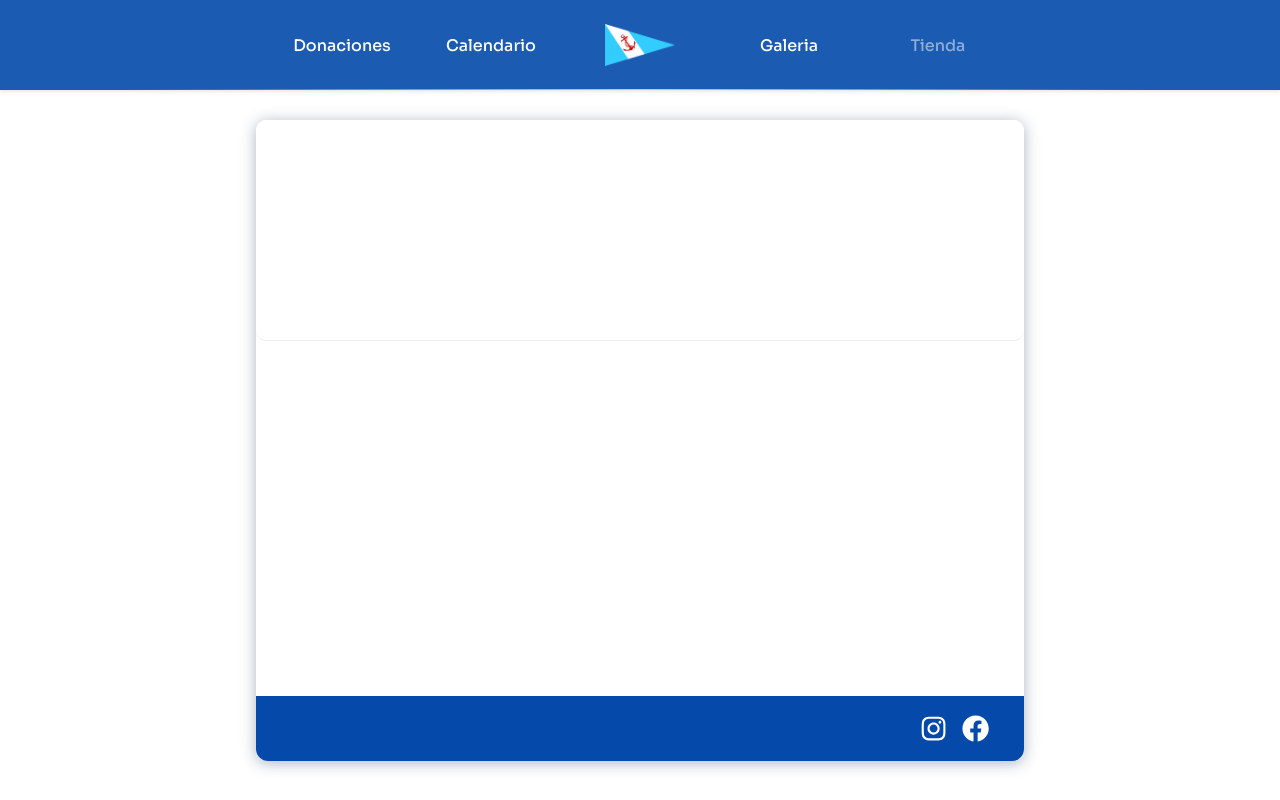
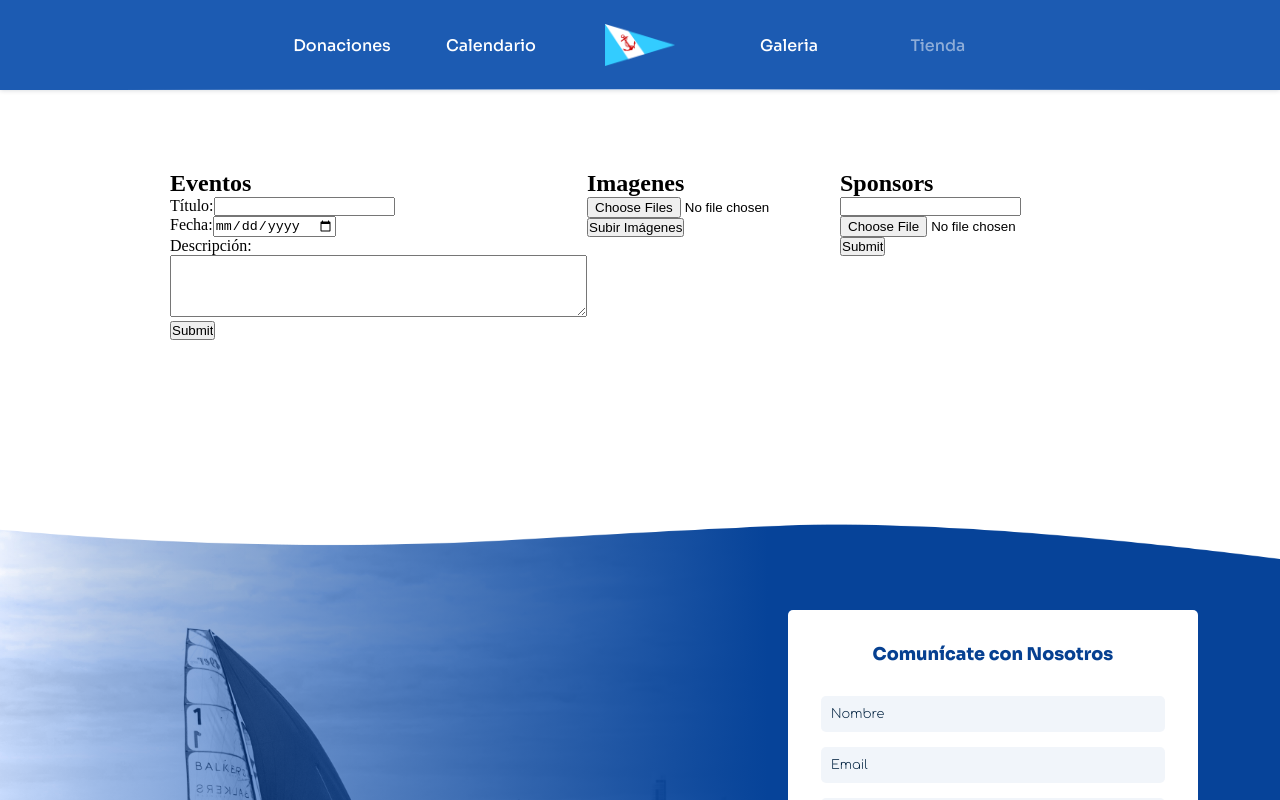
Before and after one commit to agustinurien/tadeoFunesWeb, a Next.js app: page /desarrollador in a window 1280 px wide. Shown: the top 800 px of the page. Built offline with nearby package versions, Linux system fonts and the light colour scheme; no server answers.

Commit message:
desarrollador page

```diff
--- a/app/components/GaleryPage/Images.jsx
+++ b/app/components/GaleryPage/Images.jsx
@@ -3,7 +3,7 @@
 import React, { useEffect, useState, useRef } from 'react';
 import Image from 'next/image';
 import "./galeria.css";
-import fetchImages from '@/app/data';
+import { fetchImages } from '../../data.js';
 import { sora } from '@/app/fonts';
 
 const Page = () => {
--- a/app/data.js
+++ b/app/data.js
@@ -1,12 +1,70 @@
-import { getDownloadURL, listAll, ref } from "firebase/storage";
-import { storage } from "./firebase";
+import { getDownloadURL, listAll, ref, uploadBytes } from "firebase/storage";
+import { db, storage } from "./firebase";
+import { addDoc, collection } from "firebase/firestore";
 
-
+async function uploadFileFunction(file) {
+    const storageRef = ref(storage, 'sponsor/' + file.name);
+    await uploadBytes(storageRef, file);
+    const url = await getDownloadURL(storageRef);
+    return url;
+}
 async function fetchImages() {
     const listRef = ref(storage, '');
     const res = await listAll(listRef);
     const urls = await Promise.all(res.items.map(itemRef => getDownloadURL(itemRef)));
     return urls;
 };
+async function uploadImages() {
+    const fileInput = document.getElementById('imageUpload');
+    const files = fileInput.files;
 
-export default fetchImages;
+    if (files.length === 0) {
+        console.log("No se seleccionaron archivos.");
+        return;
+    }
+
+    const promises = [];
+
+    for (let i = 0; i < files.length; i++) {
+        const file = files[i];
+        const storageRef = ref(storage, '' + file.name);
+        const uploadTask = uploadBytes(storageRef, file);
+        promises.push(uploadTask);
+    }
+};
+
+async function uploadEvent(title, date, description) {
+    try {
+        const docRef = await addDoc(collection(db, "events"), {
+            titulo: title,
+            fecha: date,
+            descripcion: description
+        });
+        console.log("Document written with ID: ", docRef.id);
+    } catch (e) {
+        console.error("Error adding document: ", e);
+    }
+}
+async function uploadSponsors(link, file) {
+    console.log("uploadSponsors", link, file);
+    try {
+        const url = await uploadFileFunction(file);
+        const docRef = await addDoc(collection(db, "sponsors"), {
+            link: link,
+            url: url
+        });
+        console.log("Document written with ID: ", docRef.id);
+        return url;
+    } catch (e) {
+        console.error("Error adding document: ", e);
+    }
+}
+
+
+export {
+    fetchImages,
+    uploadEvent,
+    uploadImages,
+    uploadSponsors
+
+};
--- /dev/null
+++ b/app/desarrollador/page.jsx
@@ -0,0 +1,101 @@
+"use client"
+
+import { useState } from "react";
+import { uploadEvent, uploadImages, uploadSponsors } from "../data";
+import Image from "next/image";
+
+const page = () => {
+    const [fileData, setFileData] = useState(null);
+
+    const upload = async (e) => {
+        e.preventDefault();
+        try {
+
+            const title = e.target.title.value;
+            const date = e.target.date.value;
+            const description = e.target.description.value;
+            await uploadEvent(title, date, description);
+        } catch (error) {
+            console.error('Error al crear el evento:', error.message);
+        }
+    }
+    const handleUploadSponsor = async (e) => {
+        e.preventDefault();
+        try {
+            const link = e.target.link.value;
+            const file = e.target.file.files[0];
+
+            const result = await uploadSponsors(link, file);
+            setFileData(result)
+        } catch (error) {
+            console.error('Error al crear el evento:', error.message);
+        }
+    }
+
+
+
+    return (
+        <section style={{ margin: 170, display: "flex", justifyContent: "space-between" }}>
+            <section>
+                <h2>Eventos</h2>
+                <div>
+                    <form onSubmit={upload}>
+                        <div>
+                            <label htmlFor="title">Título:</label>
+                            <input type="text" id="title" name="title" />
+                        </div>
+                        <div>
+                            <label htmlFor="date">Fecha:</label>
+                            <input type="date" id="date" name="date" />
+                        </div>
+                        <div>
+                            <label htmlFor="description">Descripción:</label>
+                            <textarea id="description" name="description" rows="4" cols="50"></textarea>
+                        </div>
+                        <input type="submit" />
+                    </form>
+                </div>
+                <div className="contendorEventosEditables">
+
+                </div>
+            </section>
+            <section>
+                <h2>Imagenes</h2>
+                <div>
+                    <input type="file" id="imageUpload" multiple />
+                    <button onClick={() => uploadImages()}>Subir Imágenes</button>
+                </div>
+            </section>
+            <section>
+                <h2>Sponsors</h2>
+                <div>
+                    <form onSubmit={handleUploadSponsor}>
+                        <input type="text" id="link" />
+                        <input type="file" id="file" />
+                        <input type="submit" />
+                    </form>
+
+                </div>
+            </section>
+            <div>
+                {fileData &&
+                    <>
+
+
+                        <p>Imagen subida correctamente</p>
+                        <Image
+                            src={fileData}
+                            width={200}
+                            height={200}
+                            alt="imagen"
+                        />
+                    </>
+                }
+
+
+            </div>
+        </section>
+    )
+}
+
+export default page
--- a/app/firebase.js
+++ b/app/firebase.js
@@ -1,5 +1,6 @@
 import { initializeApp } from "firebase/app";
 import { getStorage } from "firebase/storage";
+import { getFirestore } from "firebase/firestore";
 
 
 const firebaseConfig = {
@@ -13,3 +14,4 @@ const firebaseConfig = {
 
 const app = initializeApp(firebaseConfig);
 export const storage = getStorage(app)
+export const db = getFirestore(app);
```
